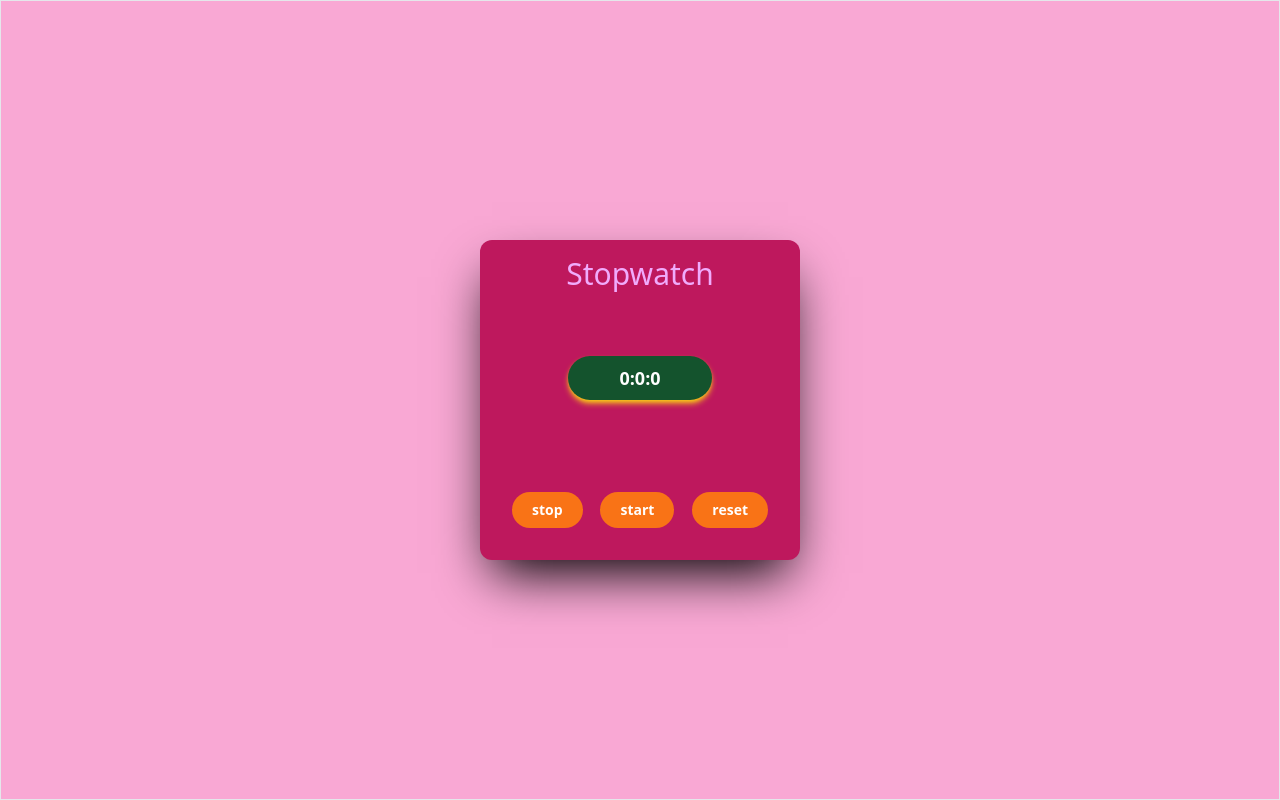
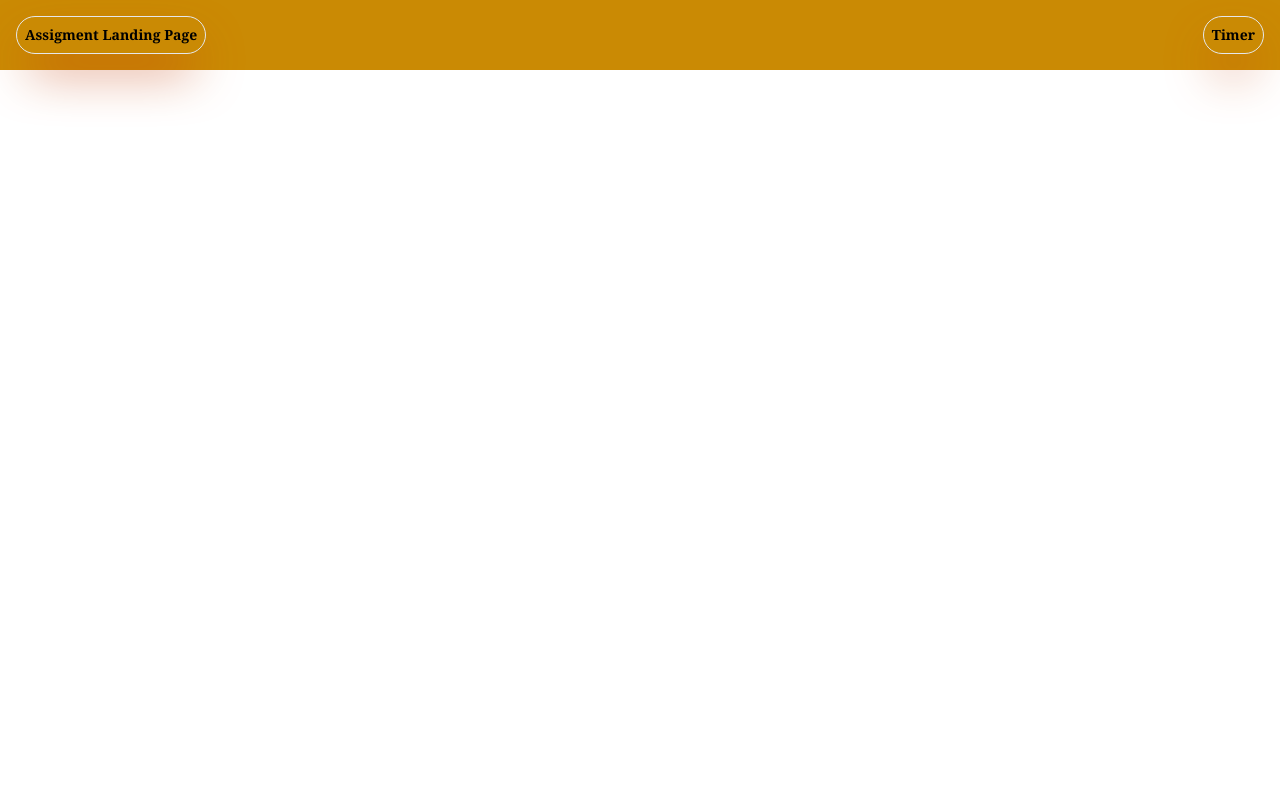
Before and after one commit to Prashantrathour/react_some_logical_app, a React (Create React App) app: page / in a window 1280 px wide. Built offline with nearby package versions, Linux system fonts and the light colour scheme.

Commit message:
add disable functionality

```diff
--- a/package.json
+++ b/package.json
@@ -8,6 +8,8 @@
     "@testing-library/user-event": "^13.5.0",
     "react": "^18.2.0",
     "react-dom": "^18.2.0",
+    "react-icons": "^4.12.0",
+    "react-router-dom": "^6.21.1",
     "react-scripts": "5.0.1",
     "web-vitals": "^2.1.4"
   },
--- a/src/App.js
+++ b/src/App.js
@@ -3,11 +3,12 @@ import './App.css';
 import Navbar from './components/Navbar';
 import Home from './page/Home';
 import Timer from './components/Timer';
+import MainRoute from './MainRoute';
 
 function App() {
   return (
 <div className="">
-      <Timer/>
+      <MainRoute/>
     </div>
   );
 }
--- /dev/null
+++ b/src/MainRoute.jsx
@@ -0,0 +1,20 @@
+import React from 'react'
+import Home from './page/Home'
+import {Routes,Route} from "react-router-dom"
+import Timer from './components/Timer'
+import LandingPage from './page/LandingPage'
+import Navbar from './components/Navbar'
+function MainRoute() {
+  return (
+    <Routes>
+        <Route path="/" element={<LandingPage/>}/>
+        <Route path="/home" element={<>
+        <Navbar/>
+        <Home/>
+        </>}/>
+        <Route path="/timer" element={<Timer/>}/>
+    </Routes>
+  )
+}
+
+export default MainRoute
--- a/src/components/Timer.jsx
+++ b/src/components/Timer.jsx
@@ -1,5 +1,7 @@
 import React from "react";
 import { useEffect, useState } from "react";
+import { Link } from "react-router-dom";
+import { ImHome } from "react-icons/im";
 function Timer() {
   let [sec, setsec] = useState(0);
   let [min, setmin] = useState(0);
@@ -41,7 +43,12 @@ function Timer() {
   }, [sec,min,hr,start]);
 
   return (
-    <div className="w-full flex justify-center border h-screen items-center bg-pink-300">
+    <div className="w-full  h-screen items-center bg-pink-300 overflow-y-hidden">
+        <nav className="flex justify-end p-4 text-2xl font-bold from-teal-500 to-red-500">
+        <Link to={"/"}><ImHome /></Link>
+        </nav>
+
+    <div className="w-full flex justify-center  h-full items-cente items-center">
       <div className=" w-80 h-80  p-4 container shadow-2xl  shadow-current flex flex-col justify-between rounded-xl bg-pink-700">
         <div className="flex justify-between flex-col items-center  h-1/2">
         <p className="text-3xl  text-fuchsia-300">Stopwatch</p>
@@ -73,6 +80,8 @@ function Timer() {
         </div>
       </div>
     </div>
+
+    </div>
   );
 }
 
--- a/src/index.js
+++ b/src/index.js
@@ -3,12 +3,13 @@ import ReactDOM from 'react-dom/client';
 import './index.css';
 import App from './App';
 import reportWebVitals from './reportWebVitals';
+import { BrowserRouter } from 'react-router-dom';
 
 const root = ReactDOM.createRoot(document.getElementById('root'));
 root.render(
-  <React.StrictMode>
+  <BrowserRouter>
     <App />
-  </React.StrictMode>
+  </BrowserRouter>
 );
 
 // If you want to start measuring performance in your app, pass a function
--- /dev/null
+++ b/src/page/LandingPage.jsx
@@ -0,0 +1,19 @@
+import React from 'react'
+import { Link } from 'react-router-dom'
+
+function LandingPage() {
+  return (
+    <div className='w-full'>
+        <nav className='w-full p-4 bg-yellow-600'>
+            <ul className='flex justify-between items-center text-center  w-full'>
+                <li className='p-2 border shadow-2xl shadow-orange-700 rounded-full px-2 text-sm font-bold font-serif'> <Link to={"/home"}>Assigment Landing Page</Link></li>
+                <li className='p-2 border shadow-2xl shadow-orange-700 rounded-full px-2 text-sm font-bold font-serif'><Link to={"/timer"}>Timer</Link></li>
+            </ul>
+        </nav>
+
+
+    </div>
+  )
+}
+
+export default LandingPage
```
Also changed, not shown: 1 other file (tests, documents, lock files or other folders).
